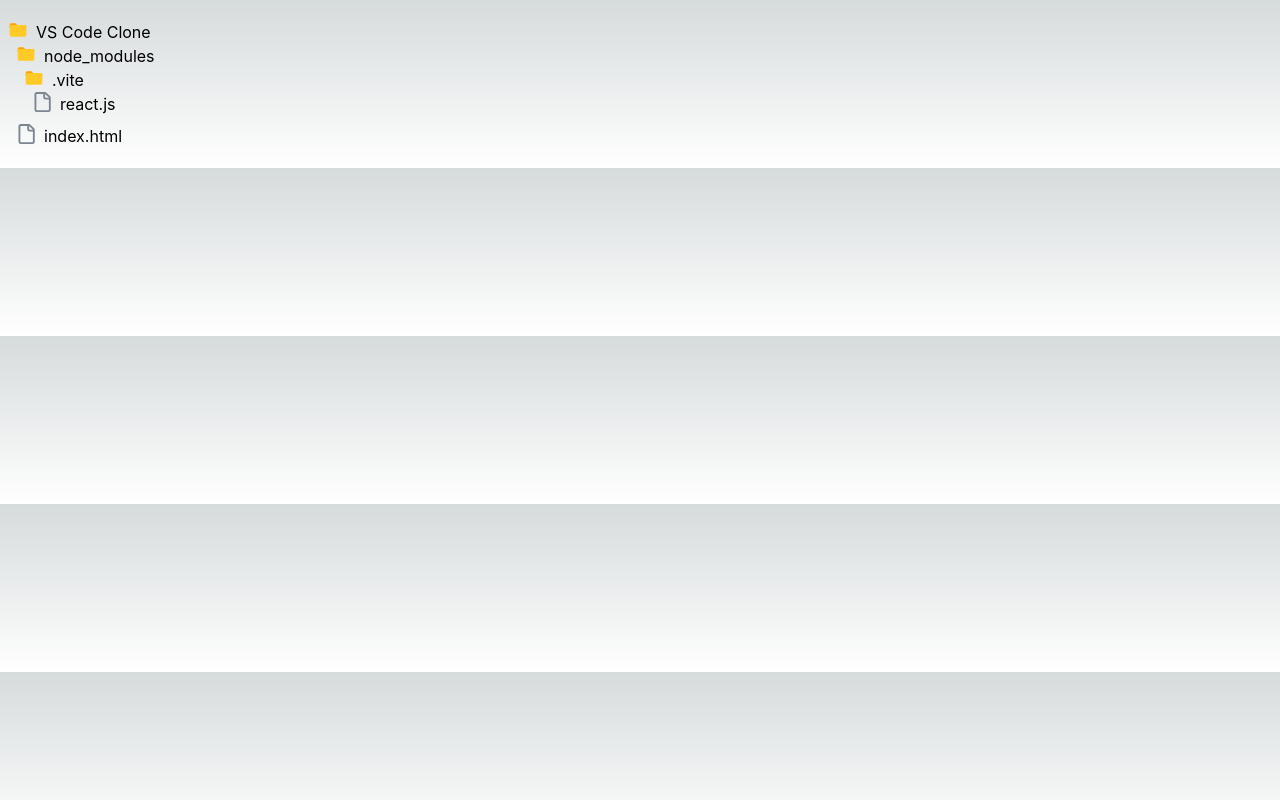
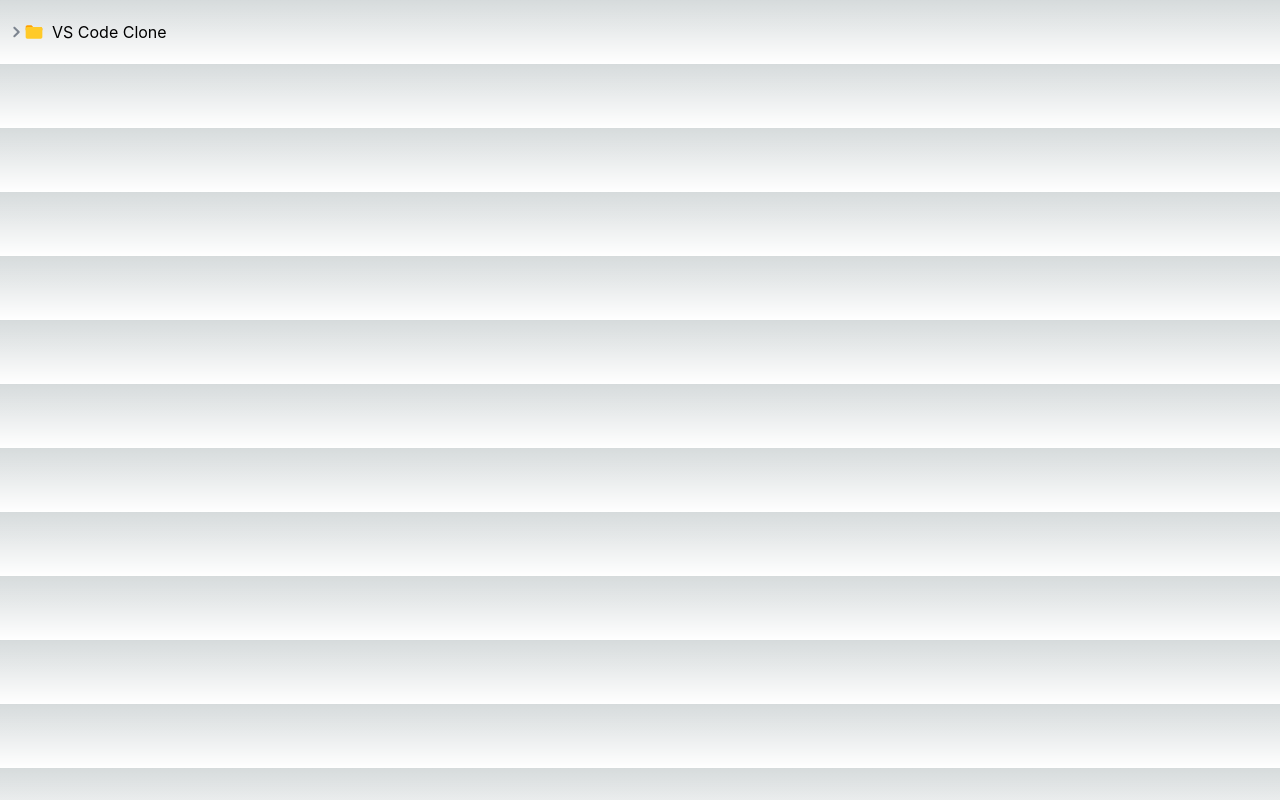
Before and after one commit to abdelilahnaciri/vscode-clone, a React (Vite) app: page / in a window 1280 px wide. Built offline with nearby package versions, Linux system fonts and the light colour scheme.

Commit message:
Toggle Opening Folder

```diff
--- a/src/components/RecursiveComponent.tsx
+++ b/src/components/RecursiveComponent.tsx
@@ -1,24 +1,51 @@
+import { useState } from "react";
 import { IFile } from "../interfaces";
 import FileIcon from "./SVG/File";
 import FolderIcon from "./SVG/Folder";
+import BottomArrowIcon from "./SVG/Bottom";
+import RightArrowIcon from "./SVG/Right";
+import { fileTree } from "../data/fileTree";
 
 interface IProps {
   fileTree: IFile;
 }
 
-const RecursiveComponent = ({ fileTree }: IProps) => {
+const RecursiveComponent = ({
+  fileTree: { isFolder, name, children },
+}: IProps) => {
+  const [isOpen, setIsOpen] = useState(false);
+
+  // ** Handlers
+  const toggle = () => {
+    setIsOpen((prev) => !prev);
+  };
+  // console.log("File Before JSX:", name);
   return (
-    <div className="mb-2 ml-2">
-      <div className="flex">
-        <span className="mr-2">
-          {fileTree.isFolder ? <FolderIcon /> : <FileIcon />}
-        </span>
-        <span>{fileTree.name}</span>
+    <div className="mb-2 ml-2 cursor-pointer">
+      <div className="flex items-center mb-1">
+        {isFolder ? (
+          <div className="flex items-center" onClick={toggle}>
+            {isOpen ? <BottomArrowIcon /> : <RightArrowIcon />}
+            <FolderIcon />
+            <span className="ml-2">{name}</span>
+          </div>
+        ) : (
+          <div className="flex items-center mr-2">
+            <FileIcon />
+            <span className="ml-2">{name}</span>
+          </div>
+        )}
+
+        {/* {console.log(isOpen)}
+        {console.log(name, "done!")} */}
       </div>
-      {fileTree.children &&
-        fileTree.children.map((file, idx) => (
-          <RecursiveComponent key={idx} fileTree={file} />
-        ))}
+      {isOpen &&
+        children &&
+        children.map((file, idx) => {
+          // console.log("file now is", idx, file);
+          // console.log("isOpen is: ", isOpen);
+          return <RecursiveComponent key={idx} fileTree={file} />;
+        })}
     </div>
   );
 };
--- /dev/null
+++ b/src/components/SVG/Bottom.tsx
@@ -0,0 +1,17 @@
+const BottomArrowIcon = () => {
+  return (
+    <svg
+      aria-hidden="true"
+      focusable="false"
+      role="img"
+      viewBox="0 0 12 12"
+      width={16}
+      height={16}
+      fill="#7d8590"
+    >
+      <path d="M6 8.825c-.2 0-.4-.1-.5-.2l-3.3-3.3c-.3-.3-.3-.8 0-1.1.3-.3.8-.3 1.1 0l2.7 2.7 2.7-2.7c.3-.3.8-.3 1.1 0 .3.3.3.8 0 1.1l-3.2 3.2c-.2.2-.4.3-.6.3Z"></path>
+    </svg>
+  );
+};
+
+export default BottomArrowIcon;
--- /dev/null
+++ b/src/components/SVG/Right.tsx
@@ -0,0 +1,17 @@
+const RightArrowIcon = () => {
+  return (
+    <svg
+      aria-hidden="true"
+      focusable="false"
+      role="img"
+      viewBox="0 0 12 12"
+      width={16}
+      height={16}
+      fill="#7d8590"
+    >
+      <path d="M4.7 10c-.2 0-.4-.1-.5-.2-.3-.3-.3-.8 0-1.1L6.9 6 4.2 3.3c-.3-.3-.3-.8 0-1.1.3-.3.8-.3 1.1 0l3.3 3.2c.3.3.3.8 0 1.1L5.3 9.7c-.2.2-.4.3-.6.3Z"></path>
+    </svg>
+  );
+};
+
+export default RightArrowIcon;
--- a/src/main.tsx
+++ b/src/main.tsx
@@ -4,7 +4,7 @@
 import "./index.css";
 
 createRoot(document.getElementById("root")!).render(
-  <StrictMode>
-    <App />
-  </StrictMode>
+  // <StrictMode>
+  <App />
+  // </StrictMode>
 );
```
